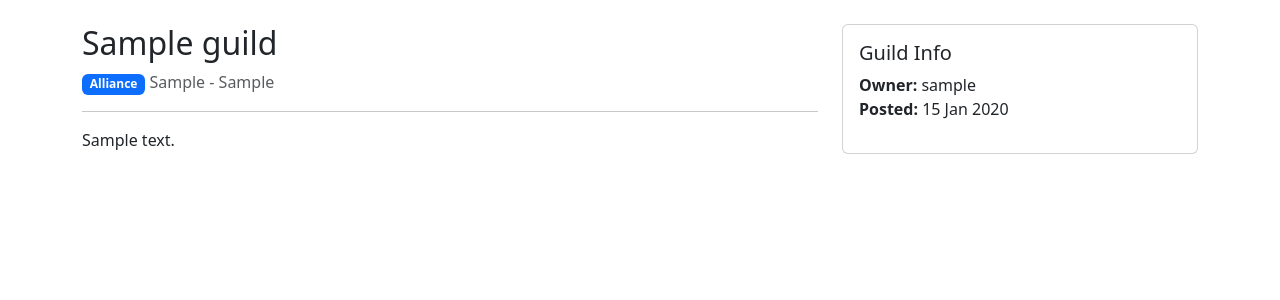
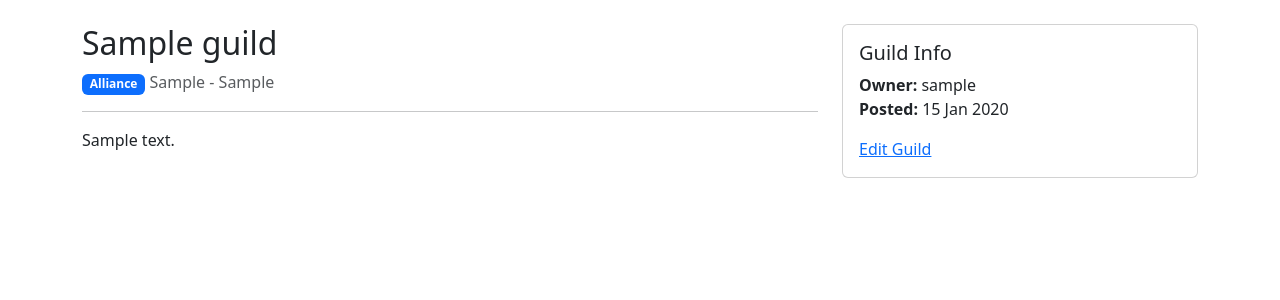
Before and after one commit to mathiase4/wow-guild-recruitment, a Django app: a page that uses templates/guilds/guild_detail.html in a window 1280 px wide. Shown: the part 56-356 px from the top of the page. Run offline with Django 4.2, Linux system fonts and the light colour scheme; a user stored in the database is signed in; tables that the repository leaves empty hold one stand-in row (values such as "Sample post").

Commit message:
add conditional edit button for guild owner

```diff
--- a/templates/guilds/guild_detail.html
+++ b/templates/guilds/guild_detail.html
@@ -26,6 +26,10 @@ No owner
 <br>
 <strong>Posted:</strong> {{ guild.created_on|date:"d M Y" }}
                 </p>
+
+                {% if user.is_authenticated and guild.owner == user %}
+                <a href="{% url 'guild_edit' slug=guild.slug %} class="btn btn-secondary mt-2">Edit Guild</a>
+                {% endif %}
             </div>
         </div>
     </div>
```
